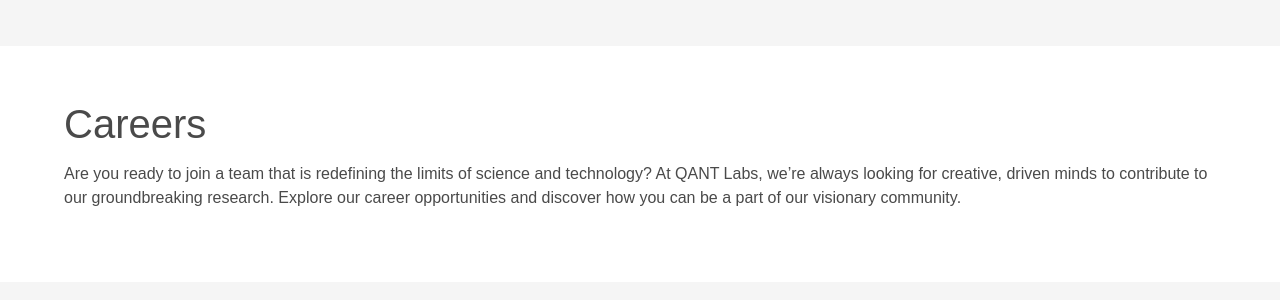
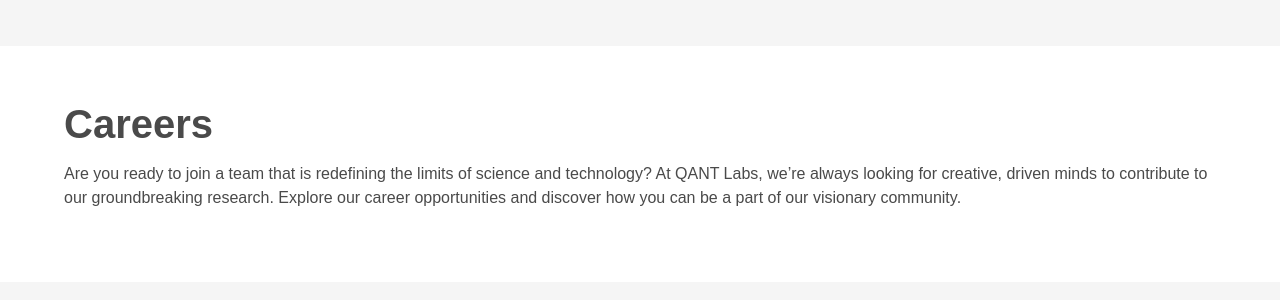
Before and after one commit to QANTLabs/QANTLabs.github.io, a Jekyll site: the page built from index.md, in a window 1280 px wide and 900 px high, scrolled down 2176 px. Shown: the part 238-538 px from the top of the window. Built offline with Jekyll 4.4.1, drawn with Linux system fonts in a browser that asks for light colours; nearby versions of some CDN libraries; a style sheet for code colours, icons or effects is not loaded.

Commit message:
text weight adjusted

```diff
--- a/_includes/careers.html
+++ b/_includes/careers.html
@@ -1,7 +1,7 @@
 <section class="hero" id="careers">
     <div class="hero-body">
         <div class="container mb-5">
-            <h1 class="is-size-2 mb-2">Careers</h1>
+            <h1 class="is-size-2 mb-2 has-text-weight-bold">Careers</h1>
             <p class="is-size-6 ">
                 Are you ready to join a team that is redefining the limits of science and technology? At QANT Labs,
                 we’re always looking for creative, driven minds to contribute to our groundbreaking research. Explore
```
